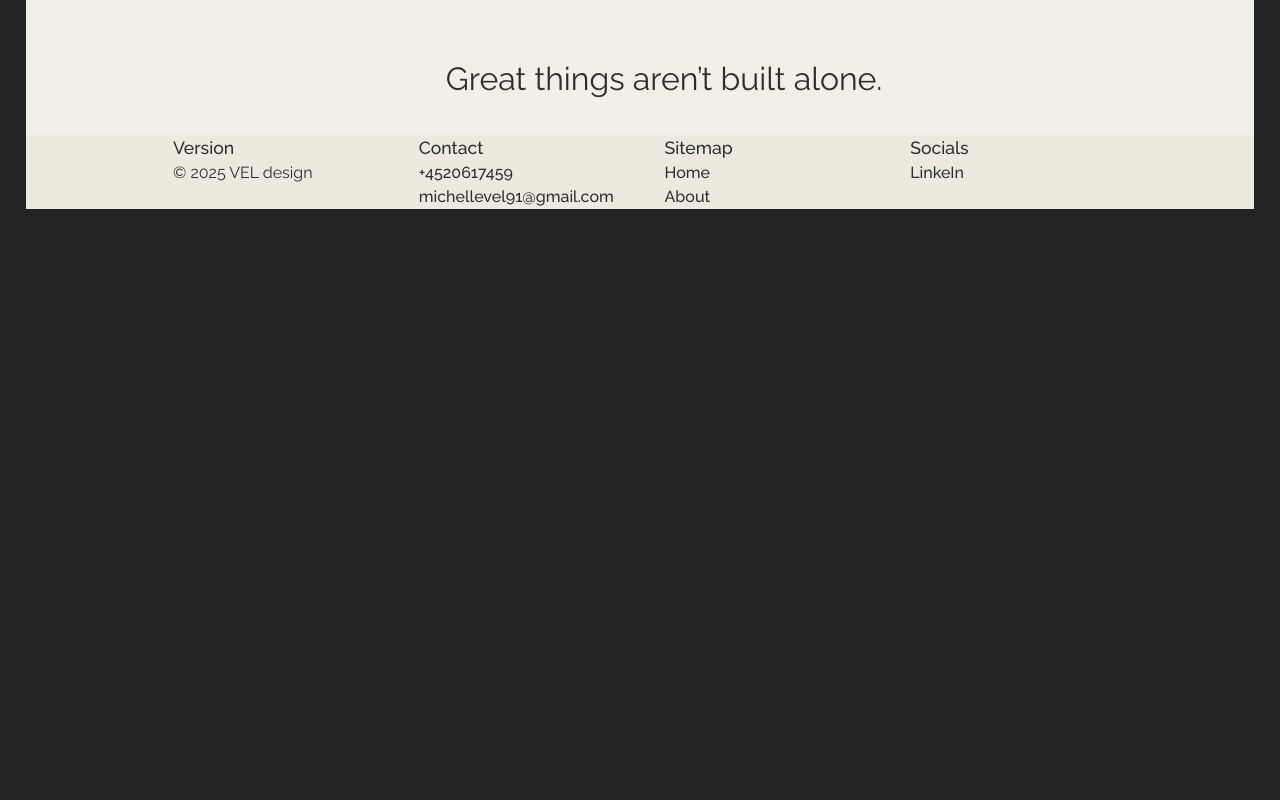
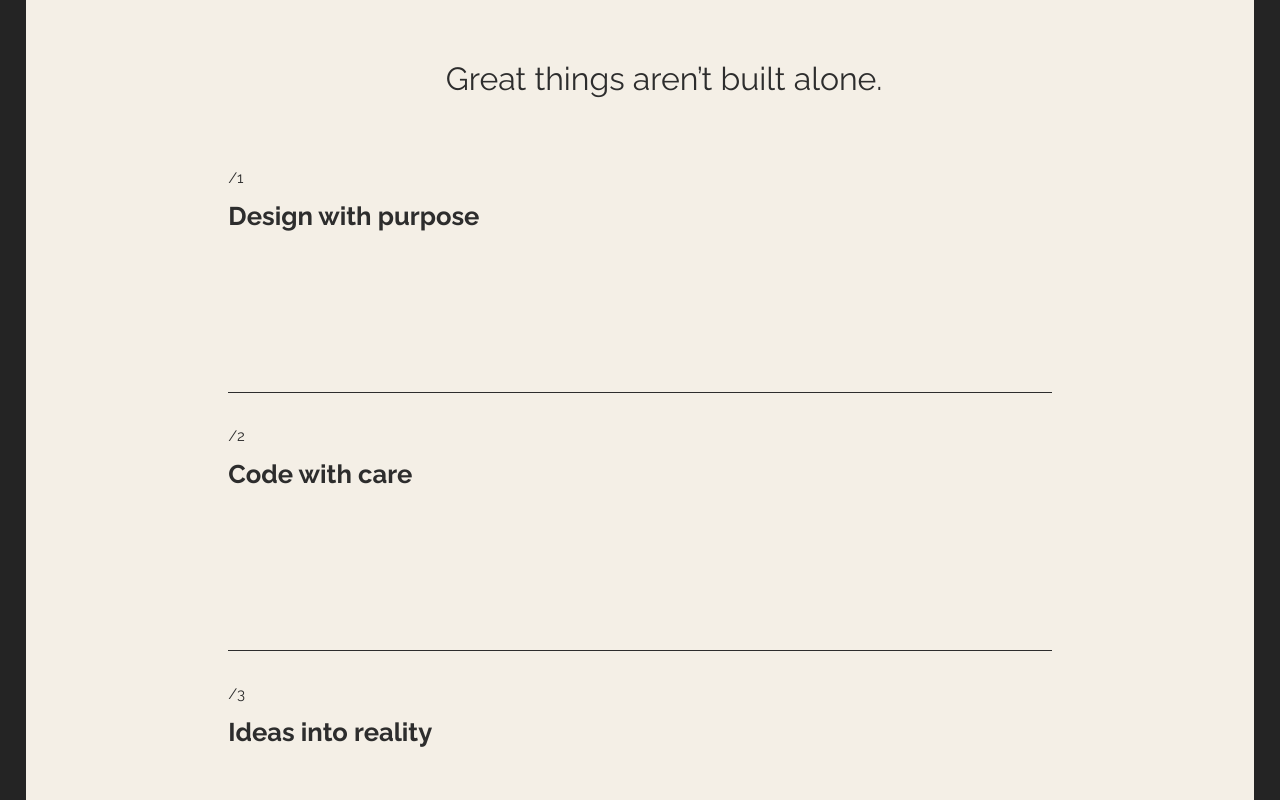
Before and after one commit to Enebye91/NewPortfolio, a React (Vite) app in the folder portfolio/: page / in a window 1280 px wide. Shown: the part 780-1580 px from the top of the page. Before the commit the page ends 1015 px from the top, so only its background shows below. Built offline with nearby package versions, Linux system fonts and the light colour scheme; a web font is replaced by a local one.

Commit message:
service section

```diff
--- a/portfolio/src/App.jsx
+++ b/portfolio/src/App.jsx
@@ -1,4 +1,3 @@
-// import { useState } from 'react'
 import { createBrowserRouter, RouterProvider } from "react-router-dom";
 import "./App.css";
 import RootLayout from "./layout/RootLayout.jsx";
--- /dev/null
+++ b/portfolio/src/components/Services.jsx
@@ -0,0 +1,29 @@
+import "../styles/service.css";
+import { ServiceData } from "../data/Service";
+
+export default function Services() {
+  return (
+    <section className="services">
+      <article className="service_container">
+        {ServiceData.map((section, index) => (
+          <div className="service_box" key={index}>
+            <div className="box">
+              {" "}
+              <span>{section.number}</span>
+              {section.title?.map((title, i) => (
+                <h5 key={i}>{title.label}</h5>
+              ))}
+            </div>
+
+            <div className="description_box">
+              {" "}
+              {section.description?.map((scription, i) => (
+                <p key={i}>{scription.label}</p>
+              ))}
+            </div>
+          </div>
+        ))}
+      </article>
+    </section>
+  );
+}
--- /dev/null
+++ b/portfolio/src/data/Service.jsx
@@ -0,0 +1,62 @@
+export const ServiceData = [
+  {
+    number: "/1",
+    title: [{ label: "Design with purpose" }],
+    description: [
+      {
+        label:
+          "As a creative developer, I focus on building thoughtful, accessible web experiences with attention to detail and smooth interactions.",
+      },
+    ],
+  },
+  {
+    number: "/2",
+    title: [
+      {
+        label: "Code with care",
+      },
+    ],
+    description: [
+      {
+        label:
+          "By coding thoughtfully, I create web experiences with attention",
+      },
+    ],
+  },
+
+  {
+    number: "/3",
+    title: [
+      {
+        label: "Ideas into reality",
+      },
+    ],
+    description: [
+      {
+        label:
+          "I collaborate with teams or clients to translate ideas into production-ready web solutions, balancing usability, accessibility, and visual impact.",
+      },
+    ],
+  },
+];
+
+// export const ServiceData = [
+//   {
+//     number: "/1",
+//     title: "Design with purpose",
+//     description:
+//       "My work focuses on turning ideas into meaningful web experiences.",
+//   },
+//   {
+//     number: "/2",
+//     title: "Code with care",
+//     description:
+//       "By coding thoughtfully, I create web experiences with attention",
+//   },
+//   {
+//     number: "/3",
+//     title: "Ideas into reality",
+//     description:
+//       "I collaborate with teams or clients to turn ideas into engaging web experiences",
+//   },
+// ];
--- a/portfolio/src/index.css
+++ b/portfolio/src/index.css
@@ -2,8 +2,6 @@
 @import url("https://fonts.googleapis.com/css2?family=Playfair+Display:ital,wght@0,400..900;1,400..900&display=swap");
 
 :root {
-  /* font-family: "Playfair Display", system-ui, Avenir, Helvetica, Arial,
-    sans-serif; */
   --font-body: "Raleway", system-ui, Avenir, Helvetica, Arial, sans-serif;
   --font-headline: "Playfair Display", Georgia, serif;
   line-height: 1.5;
@@ -50,6 +48,12 @@ h4 {
   margin: 0;
   max-width: 50ch;
   font-weight: 500;
+}
+
+h5 {
+  font-family: var(--font-body);
+  font-size: clamp(1.1rem, 2vw, 2.5rem);
+  margin: 0;
 }
 
 p {
--- a/portfolio/src/pages/Home.jsx
+++ b/portfolio/src/pages/Home.jsx
@@ -1,11 +1,11 @@
-import Hero from "../components/Hero_section"
+import Hero from "../components/Hero_section";
+import Services from "../components/Services.jsx";
 
 export default function Home() {
   return (
-
     <>
-    <Hero/>
-
+      <Hero />
+      <Services />
     </>
-  )
+  );
 }
--- /dev/null
+++ b/portfolio/src/styles/service.css
@@ -0,0 +1,88 @@
+.services {
+  background-color: var(--cream);
+  width: 100%;
+  display: flex;
+  justify-content: center;
+  padding: 2rem 0;
+  position: relative;
+  overflow: visible;
+}
+
+.service_container {
+  width: 87%;
+  display: flex;
+  flex-direction: column;
+  gap: 2rem;
+}
+
+.service_box {
+  display: flex;
+  flex-direction: column;
+  min-height: 225px;
+  border-bottom: 1px solid var(--black);
+  gap: 1rem;
+  cursor: pointer;
+  position: relative;
+}
+
+.box {
+  display: flex;
+  flex-direction: column;
+  gap: 0.5rem;
+}
+
+.box span {
+  font-size: 15px;
+}
+
+.description_box {
+  font-size: 1rem;
+  display: flex;
+  justify-content: end;
+  position: absolute;
+  top: 50%;
+  opacity: 0;
+  visibility: hidden;
+  transition: opacity 0.2s ease;
+  z-index: 1000;
+}
+
+.service_box:hover .description_box {
+  opacity: 1;
+  visibility: visible;
+}
+
+@media (min-width: 768px) {
+  .service_container {
+    width: 67%;
+  }
+  .service_box {
+    flex-direction: row;
+    align-items: flex-start;
+    gap: 2rem;
+  }
+
+  .box {
+    width: 50%;
+  }
+
+  .description_box {
+    width: 70%;
+    display: flex;
+    align-items: flex-start;
+    left: 20vh;
+    top: 10%;
+  }
+}
+
+@media (min-width: 1024px) {
+  .description_box {
+    left: 40vh;
+  }
+}
+
+@media (min-width: 1280px) {
+  .description_box {
+    left: 30vh;
+  }
+}
```
Also changed, not shown: 1 other file (tests, documents, lock files or other folders).
